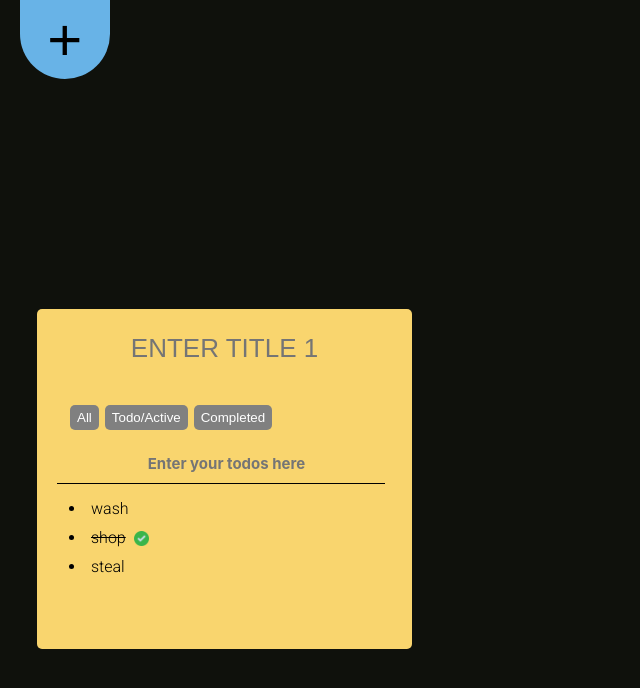
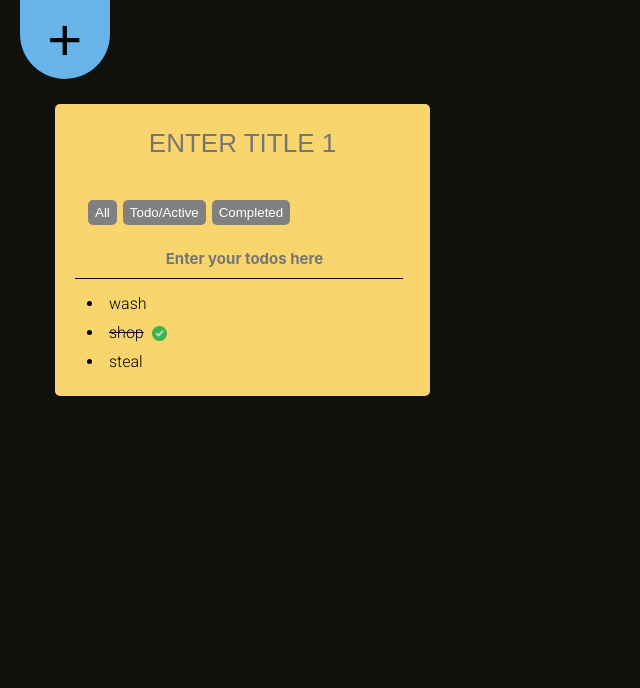
Before and after one commit to divyanshrana/notepad, a React (Create React App) app: page / in a window 1280 px wide. Shown: the top 688 px of the page, without its empty margins (0-640 px from the left). Built offline with nearby package versions, Linux system fonts and the light colour scheme.

Commit message:
fixed moving layout by setting minheight

```diff
--- a/src/App.css
+++ b/src/App.css
@@ -6,16 +6,18 @@
   display: flex;
   flex-direction: column;
   justify-content: center;
+  min-height: 410px;
 }
 .todo {
   background-color: #f9d56e;
   display: inline-block;
-  margin-left: 2px;
+  margin-top: 20px;
+  margin-left: 20px;
   padding: 20px;
   border-radius: 5px;
   min-width: 300px;
-  min-height: 300px;
-  max-height: 400px;
+  min-height: 250px;
+  max-height: 350px;
   max-width: 500px;
   word-wrap: break-word;
   overflow-y: scroll;
@@ -62,7 +64,7 @@
   text-transform: uppercase;
 }
 .titleInput:focus {
-  transform: scale(1.1);
+  transform: scale(1.03);
   transition: 0.4s;
   border: 0;
 }
--- a/src/Main.css
+++ b/src/Main.css
@@ -8,14 +8,16 @@
   margin-left: 20px;
   background-color: #68b3e7;
   border: none;
+  position: fixed;
 }
 .Add:hover {
   color: white;
   transform: scale(1.1);
+  z-index: 1;
 }
 .Components {
-  height: 100vh;
-  width: 100vw;
+  height: auto;
+  width: auto;
   display: flex;
   flex-wrap: wrap;
 }
```
